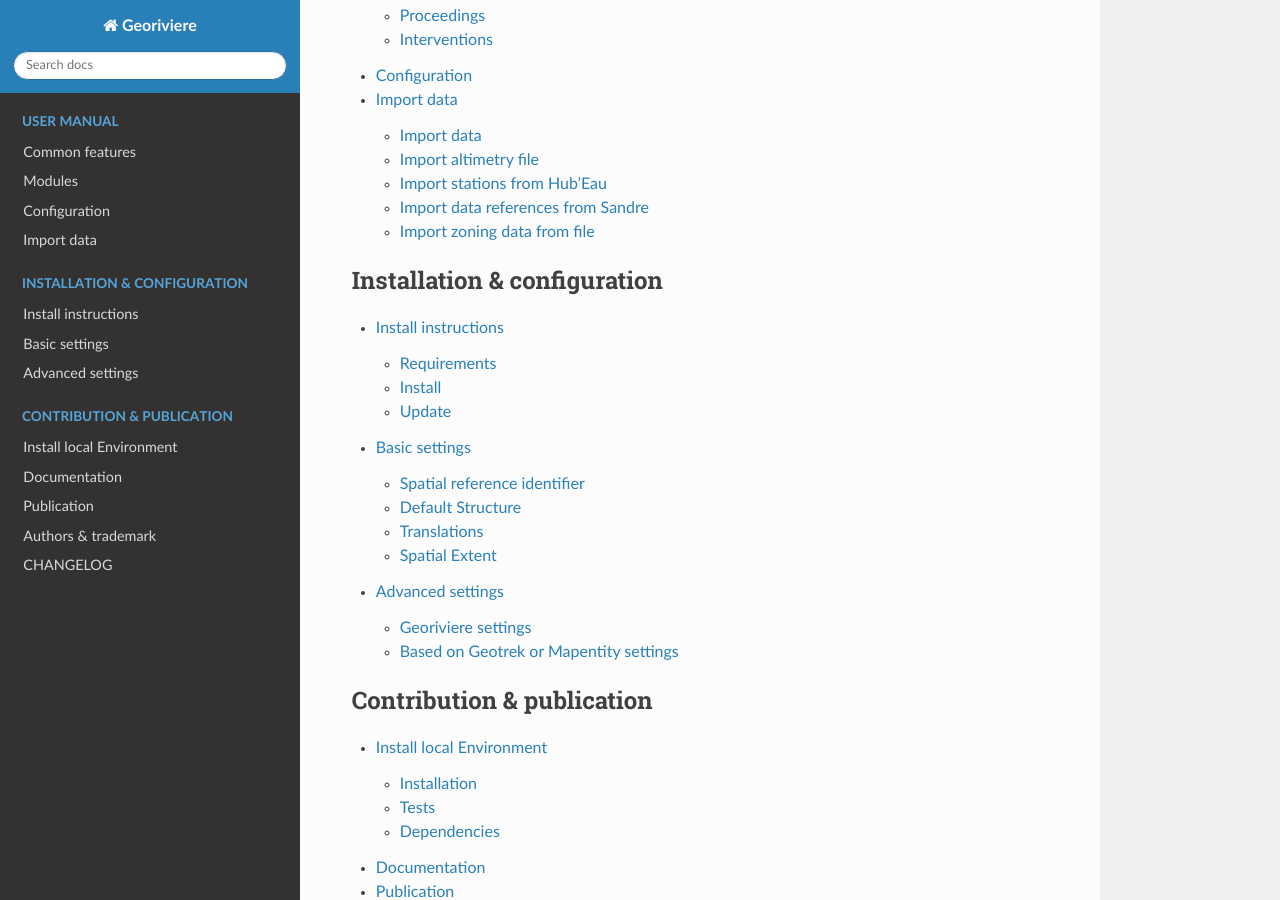
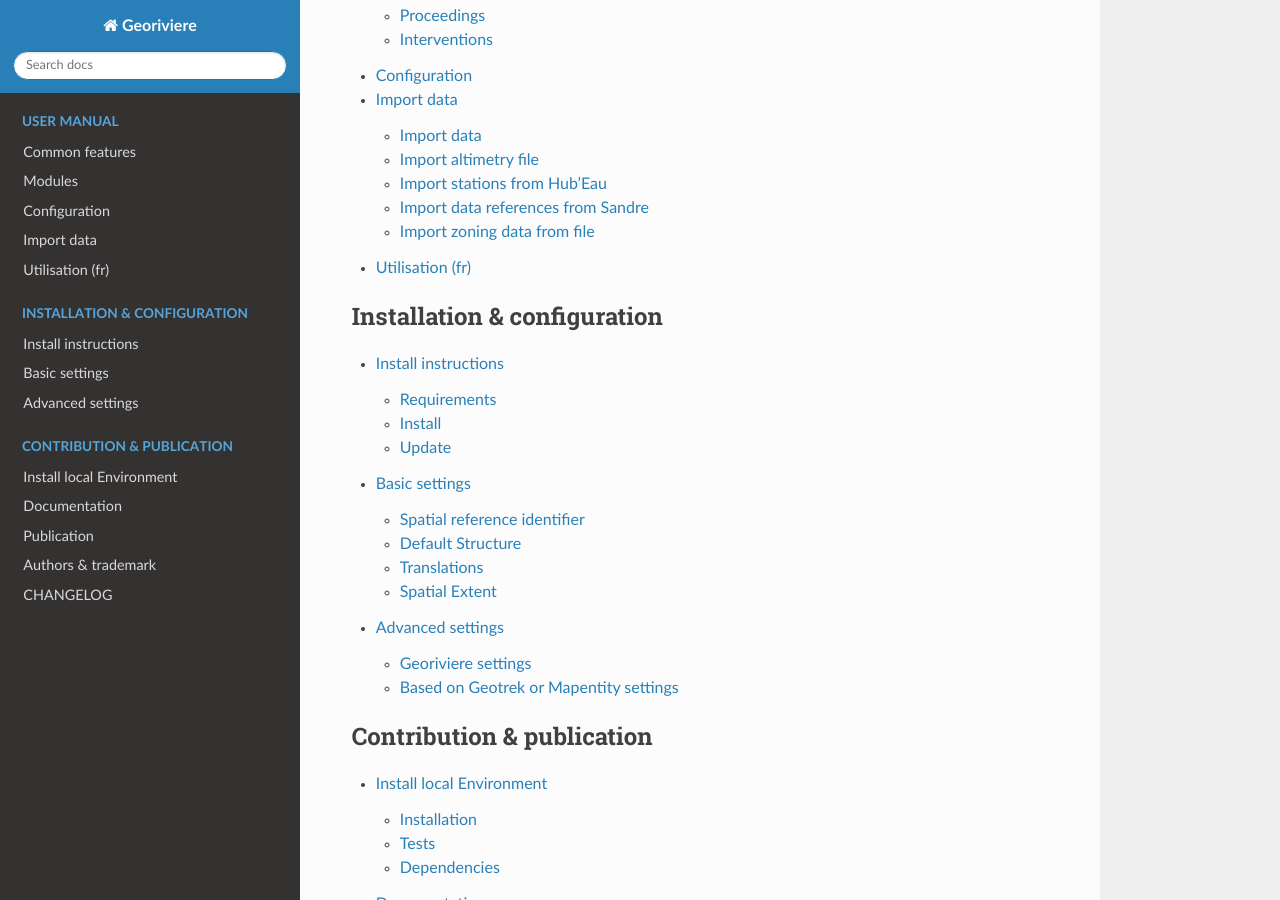
Before and after one commit to Georiviere/Georiviere-admin, a Sphinx documentation site: the page built from docs/index.rst, in a window 1280 px wide and 900 px high, scrolled down 600 px. Built offline with Sphinx 7.4.7 and the Read the Docs theme 2.0.0, drawn with Linux system fonts in a browser that asks for light colours; the version number could not be read and is left out.

```diff
--- a/docs/index.rst
+++ b/docs/index.rst
@@ -15,6 +15,7 @@ It is a `Django <https://www.djangoproject.com/>`_ application, based on `Geotre
     usage/modules
     usage/configuration
     usage/import_data
+    usage/user_manual_fr
 
 .. toctree::
     :caption: Installation & configuration
--- a/docs/usage/user_manual_fr.rst
+++ b/docs/usage/user_manual_fr.rst
@@ -0,0 +1,2 @@
+Utilisation (fr)
+================
```
